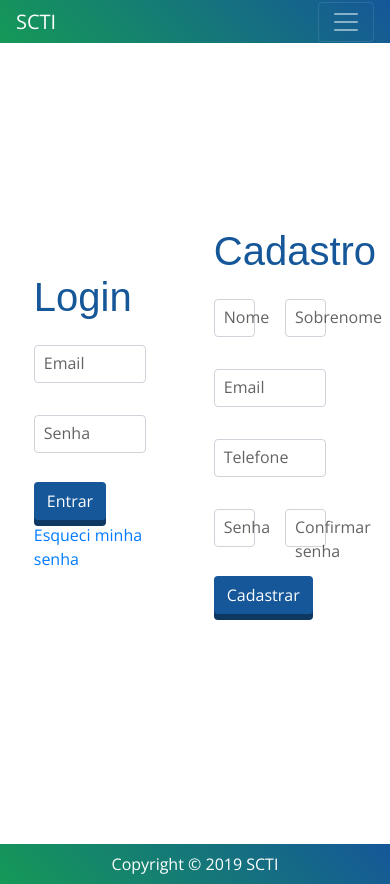
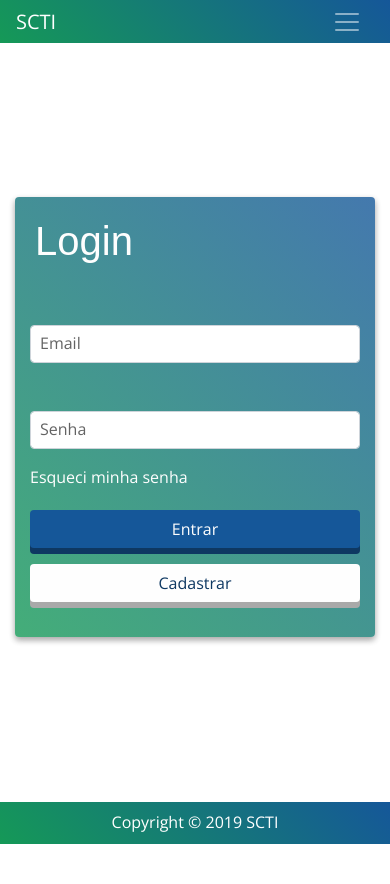
Before and after one commit to sctiuenf/scti-site, a PHP site: page /scti/user/access in a window 390 px wide. After the commit the page ends 844 px from the top, so only its background shows below. Run offline with PHP 8.4, Linux system fonts and the light colour scheme; some libraries are stand-ins or nearby versions; some web fonts are replaced.

Commit message:
Responsiveness and general fixes

```diff
--- /dev/null
+++ b/assets/css/access.css
@@ -0,0 +1,66 @@
+/*branco*/
+/*cinza*/
+/*azul claro*/
+/*azul escuro*/
+/*verde*/
+/*verde escuro*/
+main.access-main {
+  height: 95% !important; }
+
+footer {
+  height: 5% !important; }
+
+.access-card.register-card {
+  display: none; }
+
+.access-card {
+  display: flex;
+  position: relative;
+  max-width: 100%;
+  width: 30em;
+  background: #155799;
+  background: linear-gradient(225deg, rgba(21, 87, 153, 0.8) 0%, rgba(21, 153, 87, 0.8) 100%);
+  padding: 10rem 0 4rem 0;
+  border-radius: .25rem;
+  box-shadow: 0 3px 6px rgba(0, 0, 0, 0.16), 0 3px 6px rgba(0, 0, 0, 0.23); }
+
+.translated-label, .form-control:focus + label {
+  color: #FEFEFE; }
+
+.access-card-title {
+  position: absolute;
+  top: .5em;
+  left: .5em; }
+
+.access-btns button {
+  margin-left: 1rem; }
+
+main {
+  min-height: fit-content;
+  padding: 5rem 0 3rem 0; }
+
+@media (max-width: 492px) {
+  .access-btns-container {
+    flex-direction: column-reverse;
+    margin-top: 1rem !important; }
+
+  .access-card {
+    padding: 8rem 0 2rem 0; }
+
+  .access-btns {
+    flex-direction: column;
+    margin-top: 1.5rem; }
+
+  .access-btns button {
+    margin-top: 1rem;
+    margin-left: 0; }
+
+  .register-btns {
+    flex-direction: column; }
+
+  .register-btns button {
+    margin: 0;
+    margin-top: 1rem;
+    margin-left: 0 !important; } }
+
+/*# sourceMappingURL=access.css.map */
--- a/assets/css/account.css
+++ b/assets/css/account.css
@@ -310,8 +310,11 @@ button.scroll-down {
     font-size: .90em; }
 
   .list-group-item {
-    padding: .3rem .6rem; } }
-@media (max-width: 340px) {
+    padding: .3rem .6rem; }
+
+  .changeInfo-btn {
+    margin-right: 3rem !important; }
+
   #showModalChangePass {
     margin-top: 1rem; } }
 @keyframes bounce {
--- a/assets/css/style.css
+++ b/assets/css/style.css
@@ -39,6 +39,9 @@
 
 .secondary-dark-bg {
   background-color: #0C5430; }
+
+.light-color:hover {
+  color: #FEFEFE; }
 
 html, body {
   width: 100%;
@@ -105,7 +108,13 @@ main {
   background-clip: text;
   color: transparent; }
 
+.navbar-dark .navbar-toggler {
+  border: none; }
+
 #banner {
+  display: flex;
+  justify-content: center;
+  align-items: center;
   margin: 0; }
 
 #drawCanvas {
--- a/assets/js/draw.js
+++ b/assets/js/draw.js
@@ -1,3 +1,5 @@
+if(getCurrentPath() == ''){
+
 var cv = document.getElementById('drawCanvas'); //Elemento html do canvas
 var c = cv.getContext('2d'); //Contexto do canvas onde os desenhos serão feitos
 cv.width = cv.clientWidth;
@@ -246,3 +248,4 @@ document.getElementsByTagName("BODY")[0].addEventListener("mousemove", function
 
 c.globalAlpha = GLOBAL_ALPHA;
 draw(); //Iniciando a animação
+}
--- a/assets/js/index.js
+++ b/assets/js/index.js
@@ -46,7 +46,22 @@ $(document).ready(function () {
         $('form#verifyPayment').submit();
     });
 
+    if(page == 'access'){
+        let loginCard = $('.login-card');
+        let registerCard = $('.register-card');
+        //access cards listeners
+        $('#show-register-card').click(function(){
+            loginCard.hide();
+            registerCard.css('display', 'flex');
+        });
+        $('#show-login-card').click(function(){
+            registerCard.hide();
+            loginCard.css('display', 'flex');
+        });
+    }
+
     //onScroll listeners
+    if(page !== 'access'){
         jWindow.scroll(function(e){
             let actPos = jWindow.scrollTop();
 
@@ -75,6 +90,7 @@ $(document).ready(function () {
                 }
             }
         });
+    }
 
     //contact request
     $('form#contact').submit(function(e){
@@ -95,7 +111,7 @@ $(document).ready(function () {
                     sec.find('.alert-success').show();
 
                 }else{
-                    console.log(response['message']);
+
                     sec.find('.alert-danger').show();
                 }
             },
--- a/assets/js/templates/eventCard.js
+++ b/assets/js/templates/eventCard.js
@@ -141,7 +141,7 @@ function getShirtCard(params){
     <label for="camisa-${params.tituloBrinde}" class="card-overlay"></label>
     <div class="picked alert alert-success">Escolhida</div>
     <input id="camisa-${params.tituloBrinde}" class="card-checkbox" value="${params.tituloBrinde}" type="checkbox" onchange="selectItem(event, 'camisa')">
-    <div class="card-img-container" style="background-image:url(http://localhost/scti/assets/imgs/shirts/shirt.jpg)">
+    <div class="card-img-container" style="background-image:url(${params.fotoBrinde})">
     </div>
     <div class="card-body">
         <h4 id="event-tituloEvento" class="card-title">${params.tituloBrinde}</h4>
--- /dev/null
+++ b/assets/scss/access.scss
@@ -0,0 +1,68 @@
+@charset "UTF-8";
+
+@import "variables";
+
+main.access-main{
+    height: 95% !important;
+}
+footer{
+    height: 5% !important;
+}
+
+.access-card.register-card{
+    display: none;
+}
+.access-card{
+    display: flex;
+    position: relative;
+    max-width: 100%;
+    width: 30em;
+    background: rgb(21,87,153);
+    background: linear-gradient(225deg, rgba(21,87,153,.8) 0%, rgba(21,153,87,.8) 100%);
+    padding: 10rem 0 4rem 0;
+    border-radius: .25rem;
+    box-shadow: 0 3px 6px rgba(0,0,0,0.16), 0 3px 6px rgba(0,0,0,0.23);
+}
+.translated-label, .form-control:focus + label{
+    color: $light;
+}
+.access-card-title{
+    position: absolute;
+    top: .5em;
+    left: .5em;
+}
+
+.access-btns button{
+    margin-left: 1rem;
+}
+
+main{
+    min-height: fit-content;
+    padding: 5rem 0 3rem 0;
+}
+
+@media (max-width: 492px){
+    .access-btns-container{
+        flex-direction: column-reverse;
+        margin-top: 1rem !important;
+    }
+    .access-card{
+        padding: 8rem 0 2rem 0;
+    }
+    .access-btns{
+        flex-direction: column;
+        margin-top: 1.5rem;
+    }
+    .access-btns button{
+        margin-top: 1rem;
+        margin-left: 0;
+    }
+    .register-btns{
+        flex-direction: column;
+    }
+    .register-btns button{
+        margin: 0;
+        margin-top: 1rem;
+        margin-left: 0 !important;
+    }
+}
--- a/assets/scss/account.scss
+++ b/assets/scss/account.scss
@@ -342,9 +342,9 @@ button.scroll-down{
     .list-group-item{
         padding: .3rem .6rem;
     }
-}
-
-@media (max-width: 340px){
+    .changeInfo-btn{
+        margin-right: 3rem !important;
+    }
     #showModalChangePass{
         margin-top: 1rem;
     }
--- a/assets/scss/style.scss
+++ b/assets/scss/style.scss
@@ -15,6 +15,9 @@
 .secondary-dark-color{ color:$secondary-dark;}
 .secondary-dark-bg{ background-color: $secondary-dark;}
 
+.light-color:hover{
+    color: $light;
+}
 html, body{
     width: 100%;
     height: 100%;
@@ -83,8 +86,14 @@ main{
      background-clip: text;
      color: transparent;
 }
+.navbar-dark .navbar-toggler{
+    border:none;
+}
 
 #banner{
+    display:flex;
+    justify-content: center;
+    align-items: center;
     margin: 0;
 }
 #drawCanvas{
--- a/user/access.php
+++ b/user/access.php
@@ -8,9 +8,12 @@ if(isset($_SESSION['logged'])){
     die;
 }
 ?>
-    <main class="row container-fluid h-100">
-    <div class="col-6 d-flex justify-content-center align-items-center">
-        <div class="row w-75">
+    <link rel="stylesheet" type="text/css" href="<?=$root_url?>/assets/css/access.css">
+    <main class="access-main row container-fluid h-100 justify-content-center align-items-center m-0">
+    <div class="access-card login-card justify-content-center align-items-center">
+        <h1 class="mb-4 light-color access-card-title">Login</h1>
+        <div class="row w-100 justify-content-center">
+            <div class="col-12 col-sm-11">
                 <form class="w-100" id="authenticate" method="post">
                     <?php if(isset($_GET['passReseted']) && $_GET['passReseted']) { ?>
 
@@ -19,36 +22,43 @@ if(isset($_SESSION['logged'])){
                     </div>
 
                     <?php } ?>
-
-
-        <h1 class="mb-4">Login</h1>
-            <div class="form-group">
+                    <div class="form-group mb-5">
                         <input id="signin-email" class="form-control" required name="email" type="email">
                         <label for="signin-email">Email</label>
                     </div>
-            <div class="form-group">
+                    <div class="form-group m-0">
                         <input id="signin-password" class="form-control" required name="password" type="password">
                         <label for="signin-password">Senha</label>
                     </div>
+
+                    <div class="access-btns-container d-flex justify-content-between mt-4">
+                        <div class="d-flex access-btns">
                             <input class="btn btn-3d-primary" type="submit" value="Entrar">
-            <a class="float-right" href="forgotPassword">Esqueci minha senha</a>
+                            <button id="show-register-card" type="button" class="btn btn-3d-secondary">Cadastrar</button>
+                        </div>
+
+                        <div class="forgot-btn">
+                            <a class="light-color" href="forgotPassword">Esqueci minha senha</a>
+                        </div>
+                    </div>
                 </form>
-
+            </div>
         </div>
     </div>
 
-    <div class="col-6 d-flex justify-content-center align-items-center">
-        <div class="row w-75">
+    <div class="access-card register-card justify-content-center align-items-center">
+        <h1 class="mb-4 light-color access-card-title">Cadastro</h1>
+        <div class="row w-100 justify-content-center">
+            <div class="col-12 col-sm-11">
     <form class="w-100" id="create" method="post">
-        <h1 class="mb-4">Cadastro</h1>
                 <div class="row">
-                <div class="col-6">
+                    <div class="col-12 col-sm-6">
                         <div class="form-group">
                             <input id="firstname" class="form-control" required name="firstname" type="text" >
                             <label for="firstname">Nome</label>
                         </div>
                     </div>
-                <div class="col-6">
+                    <div class="col-12 col-sm-6">
                         <div class="form-group">
                             <input id="lastname" class="form-control" required name="lastname" type="text">
                             <label for="lastname">Sobrenome</label>
@@ -64,22 +74,25 @@ if(isset($_SESSION['logged'])){
                     <label for="phone">Telefone</label>
                 </div>
                 <div class="row">
-                <div class="col-6">
+                    <div class="col-12 col-sm-6">
                         <div class="form-group">
                             <input id="signup-password" class="form-control" required name="password" type="password">
                             <label for="signup-password">Senha</label>
                         </div>
                     </div>
-                <div class="col-6">
+                    <div class="col-12 col-sm-6">
                         <div class="form-group">
                             <input id="confirm-password" class="form-control" required name="passwordConfirm" type="password">
                             <label for="confirm-password">Confirmar senha</label>
                         </div>
                     </div>
                 </div>
-
-            <input class="btn btn-3d-primary" type="submit" value="Cadastrar">
+                <div class="register-btns d-flex">
+                    <input class="btn btn-3d-primary" type="submit" value="Confirmar">
+                    <button  id="show-login-card" class="btn btn-3d-secondary ml-3">Voltar</button>
+                </div>
             </form>
+            </div>
         </div>
     </div>
     </main>
--- a/views/partials/header.php
+++ b/views/partials/header.php
@@ -38,6 +38,7 @@
         <link rel="stylesheet" type="text/css" href="<?=$root_url?>/assets/css/slick.css">
         <link rel="stylesheet" type="text/css" href="<?=$root_url?>/assets/css/account.css">
 
+
         <link href="https://fonts.googleapis.com/css?family=Bai+Jamjuree|Open+Sans&display=swap" rel="stylesheet">
 
 
@@ -51,7 +52,7 @@
 
 
     <nav class="navbar navbar-expand-lg navbar-dark fixed-top <?php if($_SERVER['REQUEST_URI'] !== '/' && $_SERVER['REQUEST_URI'] !== '/scti/') echo "gradient"?>">
-        <a class="navbar-brand" href="#">SCTI</a>
+        <a class="navbar-brand" href="<?=$root_url?>">SCTI</a>
         <button class="navbar-toggler collapsed" type="button" data-toggle="collapse" data-target="#navbarNavDropdown" aria-controls="navbarNavDropdown" aria-expanded="false" aria-label="Toggle navigation">
             <span class="navbar-toggler-icon"></span>
         </button>
```
Also changed, not shown: assets/js/carousel.js (+3 -5 lines), user/account.php (+4 -4 lines). Lines whose indentation alone changed are shown as unchanged.
